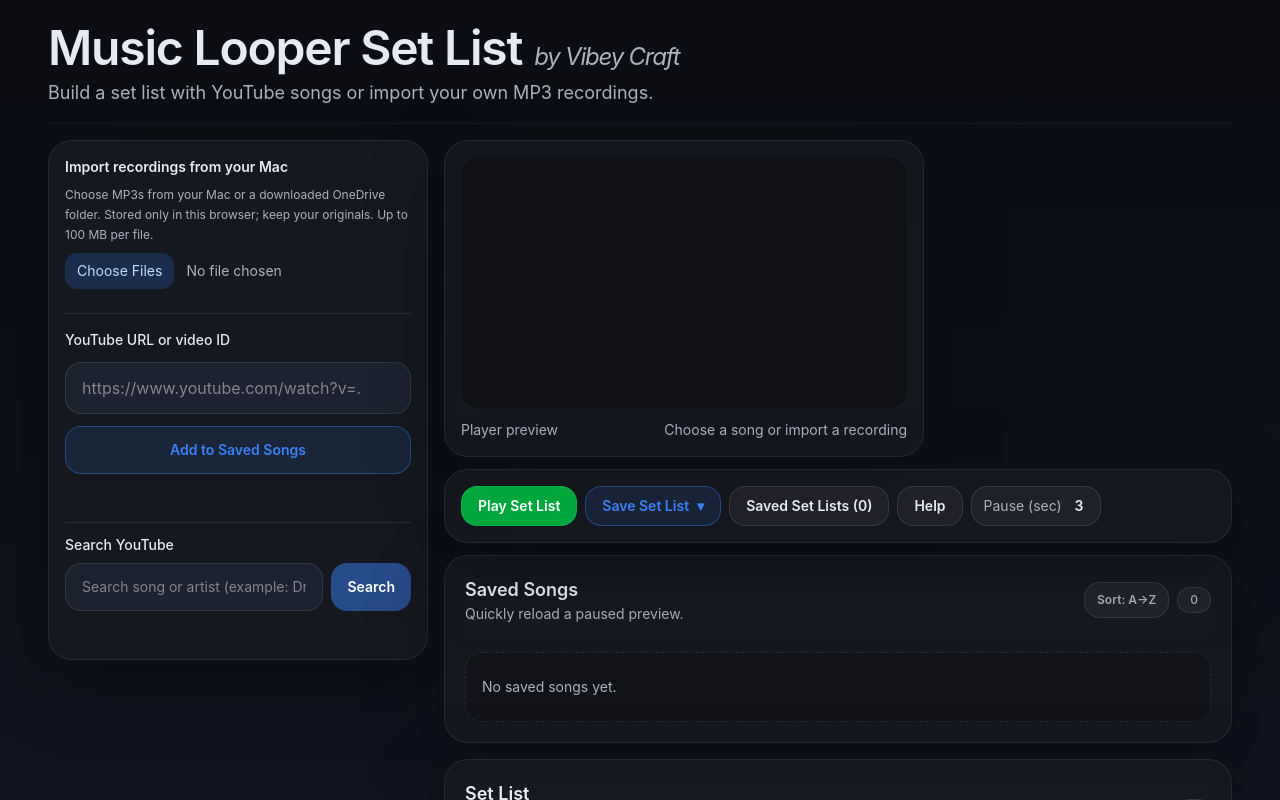
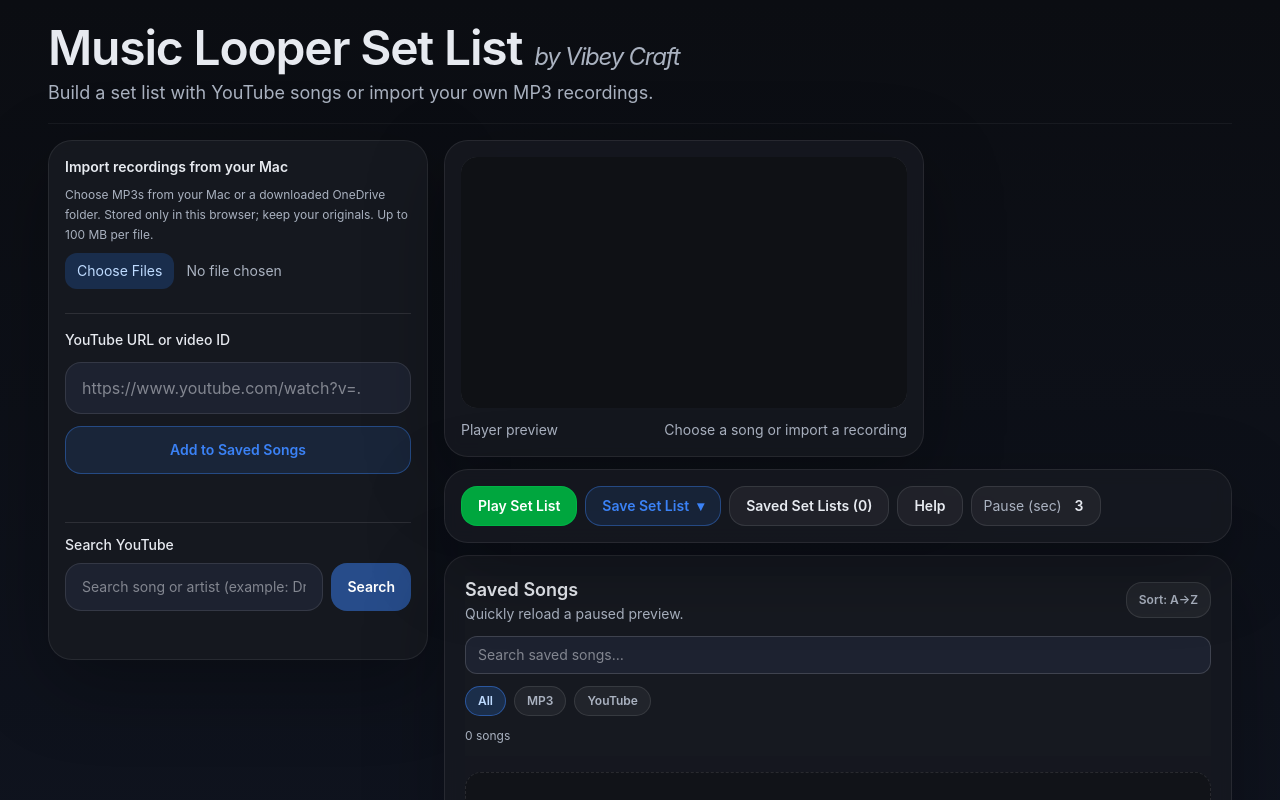
Before and after one commit to edtremsaga/vibey-set-list-2, a Next.js app: page / in a window 1280 px wide. Shown: the top 800 px of the page. Built offline with nearby package versions, Linux system fonts and the light colour scheme.

Commit message:
Add saved song search and source filters

```diff
--- a/components/SavedSongs.tsx
+++ b/components/SavedSongs.tsx
@@ -25,6 +25,15 @@ export default function SavedSongs({
   onDelete,
   onAddToSetList,
 }: SavedSongsProps) {
+  const [query, setQuery] = useState("");
+  const [source, setSource] = useState<"all" | "local" | "youtube">("all");
+  const search = query.trim().toLowerCase();
+  const isFiltered = search.length > 0 || source !== "all";
+  const visibleSongs = songs.filter((song) =>
+    (source === "all" || (song.source ?? "youtube") === source) &&
+    song.title.toLowerCase().includes(search)
+  );
+  const clearFilters = () => { setQuery(""); setSource("all"); };
   const [renaming, setRenaming] = useState<SavedSong | null>(null);
   const [isTouchDevice, setIsTouchDevice] = useState(false);
   const [openInfoVideoId, setOpenInfoVideoId] = useState<string | null>(null);
@@ -51,7 +60,9 @@ export default function SavedSongs({
     <section className="song-panel flex max-h-[58vh] min-h-0 flex-col rounded-3xl border border-white/8 bg-bg1/80 p-4 shadow-[0_24px_80px_rgba(0,0,0,0.28)] backdrop-blur md:max-h-[62vh] md:p-5">
       {renaming && <NameDialog title="Edit recording title" label="Recording title" initialValue={renaming.title}
         onCancel={() => setRenaming(null)} onSave={(title) => { onRename(renaming.videoId, title); setRenaming(null); }} />}
-      <div className="sticky top-0 z-10 mb-4 flex items-center justify-between gap-3 bg-bg1/95 pb-3 backdrop-blur">
+      <div className="mb-4 shrink-0 space-y-3 bg-bg1/95 pb-3 backdrop-blur"
+      >
+        <div className="flex flex-wrap items-center justify-between gap-3">
         <div>
           <h2 className="text-lg font-semibold text-text0">Saved Songs</h2>
           <p className="text-sm text-text1">Quickly reload a paused preview.</p>
@@ -65,20 +76,50 @@ export default function SavedSongs({
           >
             Sort: {sortDirection === "asc" ? "A→Z" : "Z→A"}
           </button>
-          <span className="rounded-full border border-white/10 bg-white/5 px-3 py-1 text-xs font-medium text-text1">
-            {songs.length}
-          </span>
+
         </div>
+        </div>
+        <div className="relative">
+          <input
+            type="search"
+            aria-label="Search saved songs"
+            placeholder="Search saved songs…"
+            value={query}
+            onChange={(event) => setQuery(event.target.value)}
+            className="w-full min-w-0 rounded-xl border border-white/15 bg-bg2 py-2 pl-3 pr-10 text-sm text-text0 outline-none focus:border-accent [&::-webkit-search-cancel-button]:appearance-none"
+          />
+          {query && <button type="button" aria-label="Clear saved songs search"
+            onClick={() => setQuery("")}
+            className="absolute inset-y-0 right-0 w-10 rounded-r-xl text-text1 hover:text-text0">×</button>}
+        </div>
+        <div role="group" aria-label="Filter saved songs by source" className="flex flex-wrap gap-2">
+          {([ ["all", "All"], ["local", "MP3"], ["youtube", "YouTube"] ] as const).map(([value, label]) => (
+            <button key={value} type="button" aria-pressed={source === value} onClick={() => setSource(value)}
+              className={`rounded-full border px-3 py-1.5 text-xs font-semibold transition ${source === value
+                ? "border-accent/50 bg-accent/20 text-blue-200"
+                : "border-white/10 bg-white/5 text-text1 hover:border-white/20 hover:text-text0"}`}>
+              {label}
+            </button>
+          ))}
+        </div>
+        <p role="status" aria-live="polite" className="text-xs text-text1">
+          {isFiltered ? `${visibleSongs.length} of ${songs.length} songs` : `${songs.length} ${songs.length === 1 ? "song" : "songs"}`}
+        </p>
       </div>
 
       {songs.length === 0 ? (
         <div className="rounded-2xl border border-dashed border-white/10 bg-bg0/60 px-4 py-6 text-sm text-text1">
           No saved songs yet.
         </div>
+      ) : visibleSongs.length === 0 ? (
+        <div className="rounded-2xl border border-dashed border-white/10 bg-bg0/60 px-4 py-6 text-sm text-text1">
+          <p>No songs match your filters.</p>
+          <button type="button" onClick={clearFilters} className="mt-3 rounded-lg border border-accent/30 px-3 py-2 text-blue-300">Clear filters</button>
+        </div>
       ) : (
         <div className="min-h-0 flex-1 overflow-x-visible overflow-y-auto pr-1">
           <div className="space-y-2">
-          {songs.map((song) => {
+          {visibleSongs.map((song) => {
             const isSelected = selectedVideoId === song.videoId;
 
             return (
--- /dev/null
+++ b/tests/saved-song-filters.mjs
@@ -0,0 +1,52 @@
+import { chromium, expect } from '@playwright/test';
+const browser = await chromium.launch({timeout:10000});
+try {
+  const page = await browser.newPage({viewport:{width:1280,height:900}});
+  page.setDefaultTimeout(7000);
+  page.setDefaultNavigationTimeout(10000);
+  await page.goto(process.env.APP_URL ?? 'http://localhost:3050');
+  const localId='audio:'+'a'.repeat(64);
+  await page.evaluate(({localId}) => {
+    localStorage.setItem('sl_savedSongs_v2',JSON.stringify([
+      {videoId:'abcdefghijk',title:'Country YouTube',url:'https://www.youtube.com/watch?v=abcdefghijk',thumbnailUrl:'https://i.ytimg.com/vi/abcdefghijk/hqdefault.jpg'},
+      {videoId:'lmnopqrstuv',source:'youtube',title:'Zebra YouTube',url:'https://www.youtube.com/watch?v=lmnopqrstuv',thumbnailUrl:'https://i.ytimg.com/vi/abcdefghijk/hqdefault.jpg'},
+      {videoId:localId,source:'local',title:'Country rehearsal',url:'',thumbnailUrl:'https://i.ytimg.com/vi/abcdefghijk/hqdefault.jpg'}
+    ]));
+  },{localId});
+  await page.reload();
+  const panel=page.locator('section.song-panel').filter({has:page.getByRole('heading',{name:'Saved Songs',exact:true})});
+  const search=panel.getByRole('searchbox',{name:'Search saved songs'});
+  await expect(panel.getByRole('status')).toHaveText('3 songs');
+  await search.fill('  COUNTRY  ');
+  await expect(panel.getByRole('status')).toHaveText('2 of 3 songs');
+  await panel.getByRole('button',{name:'MP3',exact:true}).click();
+  await expect(panel.getByRole('status')).toHaveText('1 of 3 songs');
+  await expect(panel.getByRole('button',{name:'Add Country rehearsal to set list',exact:true})).toBeVisible();
+  await panel.getByRole('button',{name:'YouTube',exact:true}).click();
+  await expect(panel.getByRole('button',{name:'Add Country YouTube to set list',exact:true})).toBeVisible();
+  await panel.getByRole('button',{name:'Clear saved songs search'}).click();
+  await expect(panel.getByRole('status')).toHaveText('2 of 3 songs');
+  await panel.getByRole('button',{name:'Sort saved songs by name descending'}).click();
+  await expect(panel.locator('.song-title')).toHaveText(['Zebra YouTube','Country YouTube']);
+  await search.fill('no match');
+  await expect(panel.getByText('No songs match your filters.')).toBeVisible();
+  await panel.getByRole('button',{name:'Clear filters',exact:true}).click();
+  await expect(panel.getByRole('status')).toHaveText('3 songs');
+  await expect(panel.getByRole('button',{name:'All',exact:true})).toHaveAttribute('aria-pressed','true');
+  await panel.getByRole('button',{name:'MP3',exact:true}).click();
+  await panel.getByRole('button',{name:'Rename Country rehearsal',exact:true}).click();
+  await page.getByLabel('Recording title',{exact:true}).fill('Band practice');
+  await page.getByRole('dialog').getByRole('button',{name:'Save',exact:true}).click();
+  await search.fill('band');
+  await expect(panel.getByRole('status')).toHaveText('1 of 3 songs');
+  await page.setViewportSize({width:390,height:844});
+  await expect(search).toBeVisible();
+  if(await page.evaluate(()=>document.documentElement.scrollWidth>innerWidth)) throw new Error('Mobile overflow');
+  await page.screenshot({path:'/tmp/saved-song-filters-mobile.png',fullPage:true});
+  await page.setViewportSize({width:1600,height:1000});
+  await page.screenshot({path:'/tmp/saved-song-filters-desktop.png',fullPage:true});
+  await page.reload();
+  await expect(search).toHaveValue('');
+  await expect(panel.getByRole('status')).toHaveText('3 songs');
+  console.log('PASS: title search, combined sources, legacy YouTube, clear controls, counts, sort, rename, mobile overflow, reload reset');
+} finally { await browser.close(); }
```
